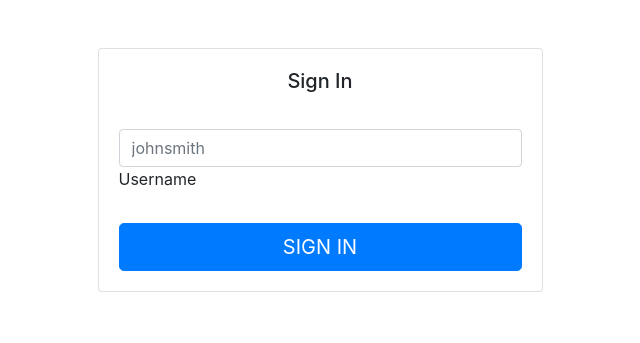
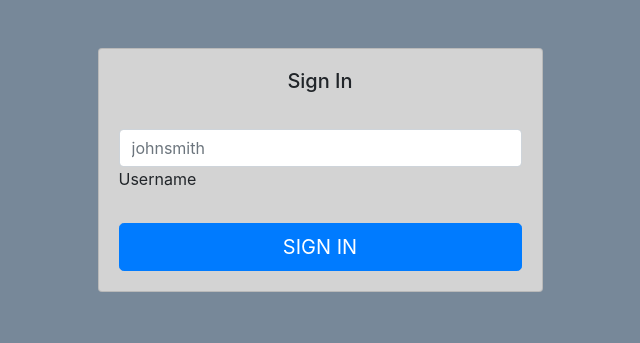
Before and after one commit to edaniels2275/emotify, a plain HTML site: page index.html in a window 1280 px wide. Shown: the whole page, without its empty margins (320-960 px from the left). Drawn offline with nearby package versions, Linux system fonts and the light colour scheme.

Commit message:
changed background color

```diff
--- a/css/style.css
+++ b/css/style.css
@@ -1,3 +1,15 @@
 .jumbotron {
     background-color: transparent;
 }
+
+body{
+    background-color: lightslategray;
+}
+
+.card{
+    background-color: lightgrey;
+}
+
+.navbar {
+    background-color: transparent;
+}
```
Also changed, not shown: Selection.html (+1 -1 lines).
